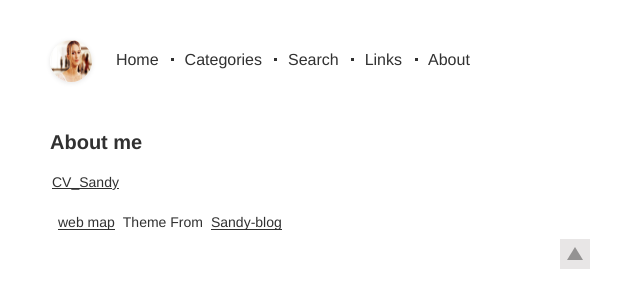
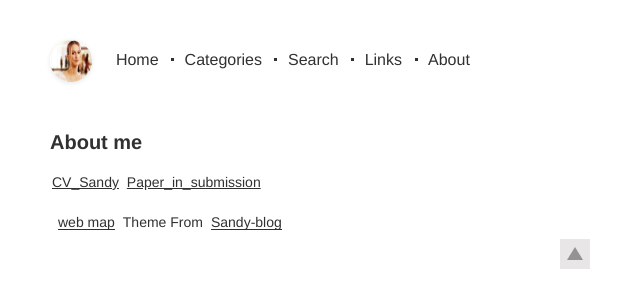
Before and after one commit to sandywangxiao/sandywangxiao.github.io, a Jekyll site: the page built from pages/about.md, in a window 1280 px wide. Shown: the top 308 px of the page, without its empty margins (310-950 px from the left). Built offline with Jekyll 4.4.1, drawn with Linux system fonts in a browser that asks for light colours; comment, search, counter and statistics services are not loaded.

Commit message:
“update”

```diff
--- a/pages/about.md
+++ b/pages/about.md
@@ -5,3 +5,4 @@ title: About me
 ---
 
 [CV_Sandy](CV_Sandy.pdf)
+[Paper_in_submission](Heating_Load_Forecasting_via_Strand-Based_LSTM.pdf)
```
Also changed, not shown: 2 other files.
